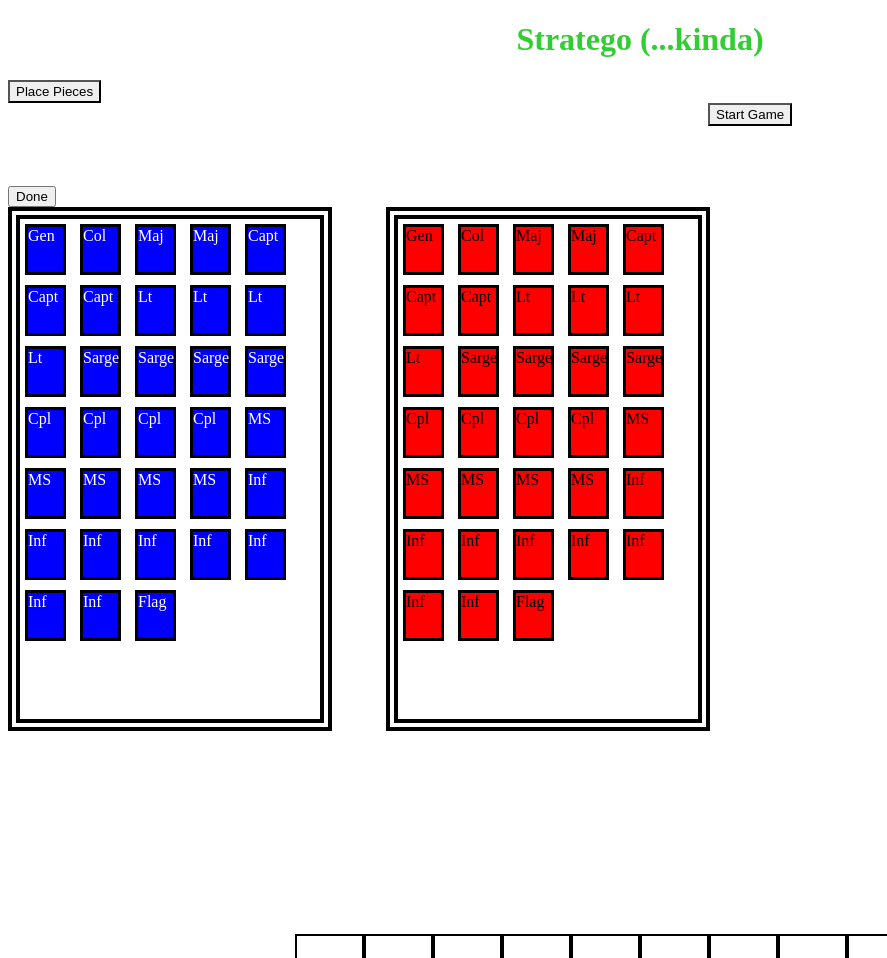
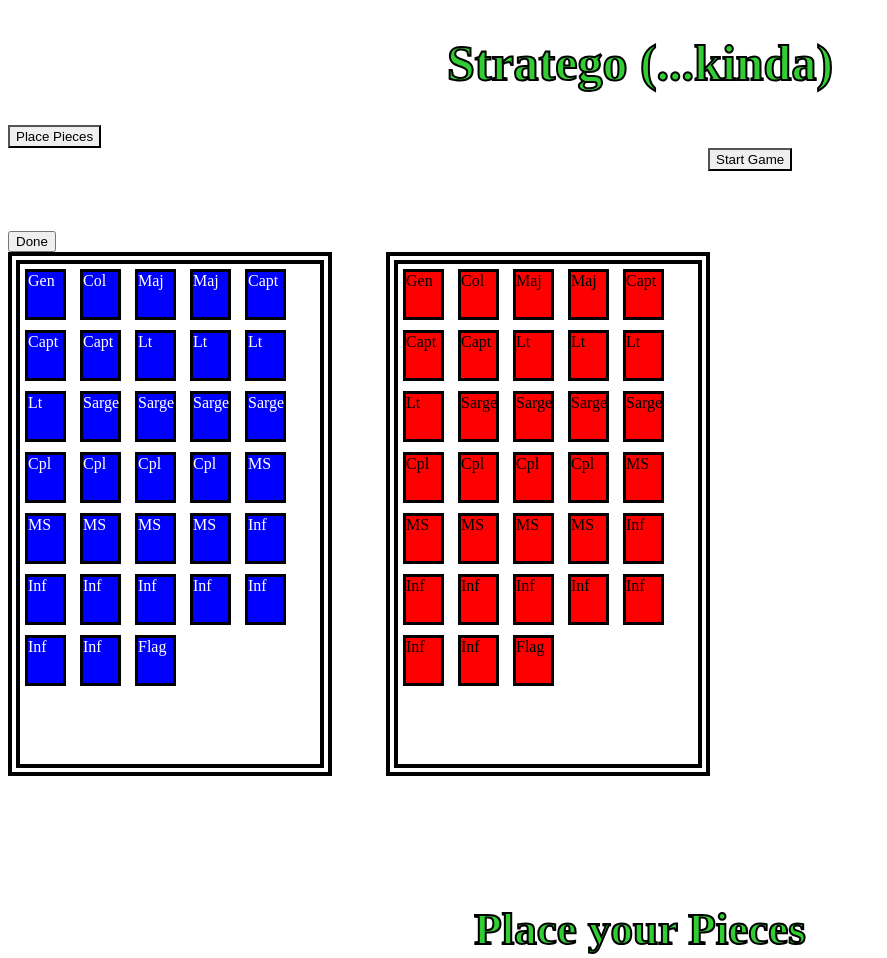
Before and after one commit to adigi-1775/Project-1-Stratego, a plain HTML site: page index.html in a window 1280 px wide. Shown: the top 958 px of the page, without its empty margins (0-887 px from the left). Drawn offline with Linux system fonts and the light colour scheme.

Commit message:
added some css

```diff
--- a/css/style.css
+++ b/css/style.css
@@ -7,11 +7,16 @@ body {
 h1 {
   text-align: center;
   color: limegreen;
+  font-style: bold;
+  -webkit-text-stroke: 2px black;
+  font-size: 50px;
 }
 h2{
-  color: white;
+  color: limegreen;
   text-align: center;
-  font-size: 40px;
+  font-weight: bolder;
+  font-size: 45px;
+  -webkit-text-stroke: 2px black;
 }
 
 .blue {
--- a/index.html
+++ b/index.html
@@ -101,7 +101,7 @@
         <div class="red" id="bomb6">B</div> -->
         <div class="red" id="flagr" value="10">Flag</div>
       </div>
-      <h2 id='header2'>Select your piece</h2>
+      <h2 id='header2'>Place your Pieces</h2>
       <div id="board-container">
           <div class="square" id="1A"></div>
           <div class="square" id="1B"></div>
```
Also changed, not shown: js/app.js (+0 -15 lines).
